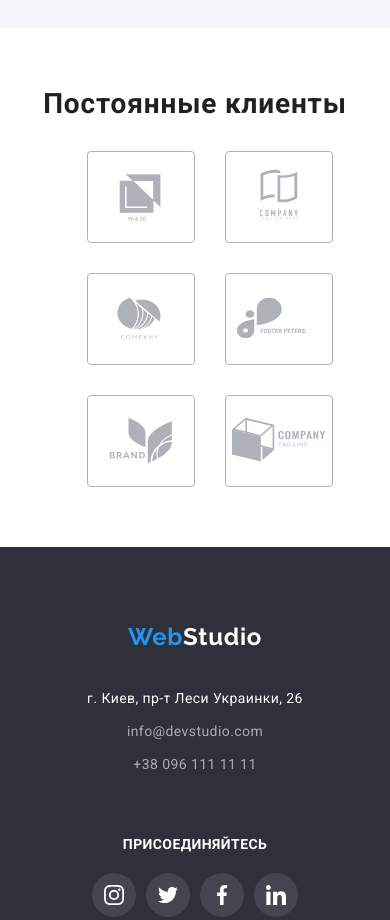
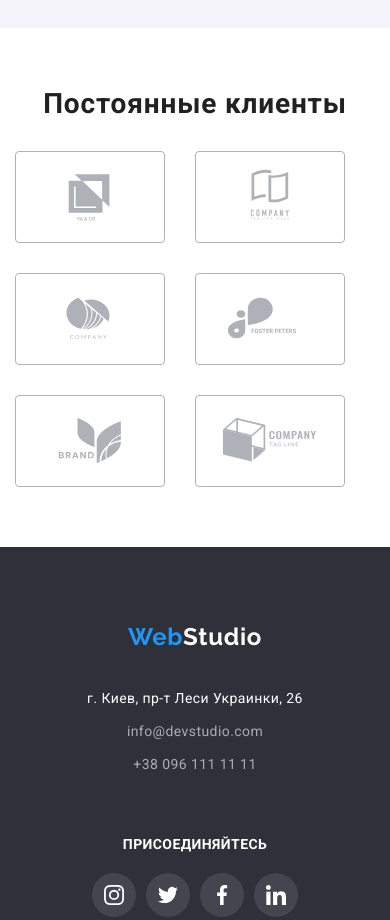
Before and after one commit to KmLuzhna/goit-markup-hw-08, a plain HTML site: page index.html in a window 390 px wide. Shown: the part 3940-4860 px from the top of the page. Drawn offline with nearby package versions, Linux system fonts and the light colour scheme.

Commit message:
Адаптація списку clients до розміру 320px

```diff
--- a/sass/components/_clients.scss
+++ b/sass/components/_clients.scss
@@ -4,6 +4,9 @@
     display: flex;
     flex-wrap: wrap;
     justify-content: center;
+  }
+  @media screen and (max-width: 479px) {
+    min-width: 320px;
   }
   @media screen and (min-width: 480px) and (max-width:767px) {
     width: 480px;
@@ -22,6 +25,12 @@
     @include for-mobile-and-tablet {
       margin-top: 30px;
       margin-left: 30px;
+    }
+    @media screen and (max-width: 479px) {
+      flex-basis: calc((100% - 60px) / 2);
+      &:nth-child(2n + 1) {
+          margin-left: -30px;
+        }
     }
 
     @media (min-width: 480px) and (max-width: 767px) {
```
Also changed, not shown: css/main.css, css/main.min.css, 2 other files.
